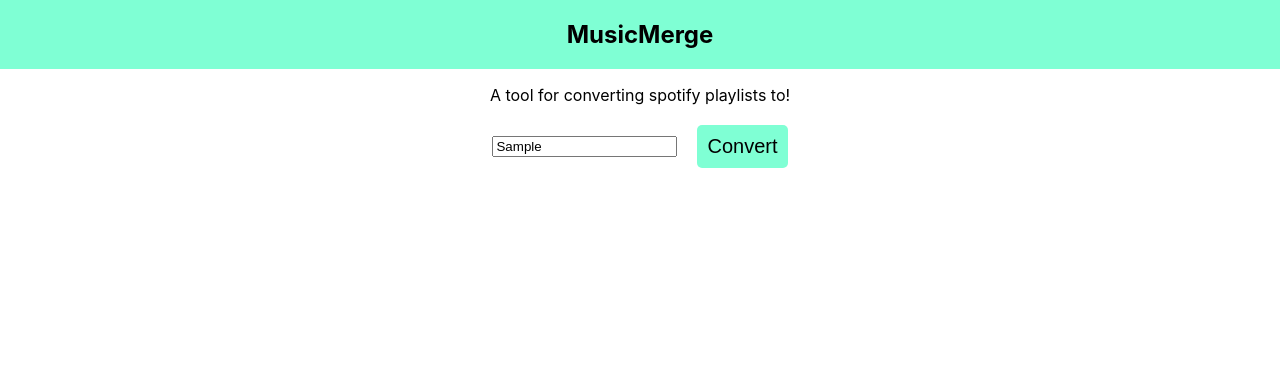
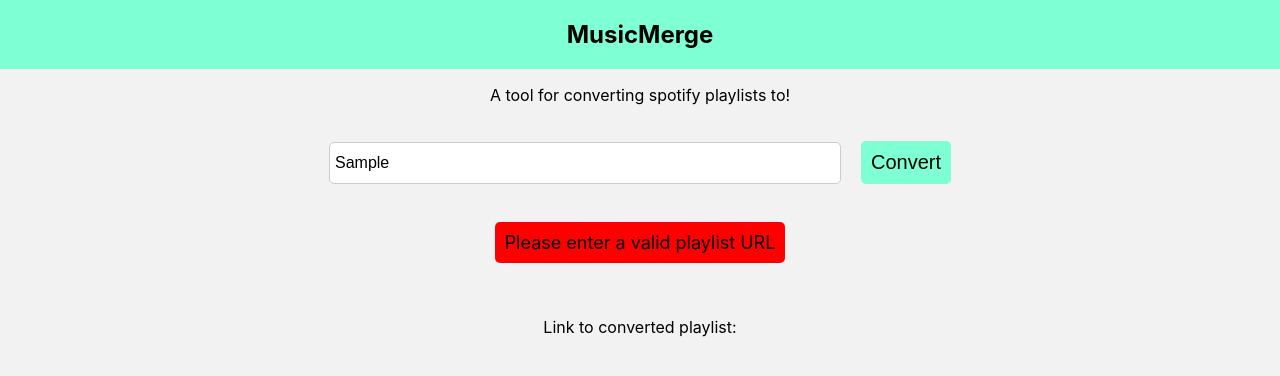
Before and after one commit to Geekenex/MusicMerge, a React (Create React App) app: page / in a window 1280 px wide. Both pictures are taken after typing "Sample" into the empty fields and a click on the button "Convert". Shown: the top 376 px of the page. Built offline with nearby package versions, Linux system fonts and the light colour scheme.

Commit message:
Animation and message for input validation

```diff
--- a/src/App.css
+++ b/src/App.css
@@ -4,10 +4,19 @@
   text-align: center;
   padding: 20px
 }
+.background {
+  background-color: #f2f2f2;
+  height: 100vh;
+  width: 100vw;
+  display: flex;
+  flex-direction: column;
+  align-items: center;
+}
+
 .description {
   text-align: center;
 }
-.input-container {
+.input-container, .output-container {
   display: flex;
   justify-content: center;
   align-items: center;
@@ -24,4 +33,40 @@
 }
 .convert-button:hover {
   background-color: #00b3b3;
+  transition: 0.3s;
 }
+.playlist-input {
+  width: 500px;
+  height: 30px;
+  border-radius: 5px;
+  border: 1px solid #ccc;
+  padding: 5px;
+  font-size: 16px;
+}
+.playlist-input:focus {
+  outline: none;
+  border: 1px solid aquamarine;
+}
+.playlist-input::placeholder {
+  color: #ccc;
+}
+/*failing input message, animate in*/
+.playlist-fail {
+  color: black;
+  font-size: 18px;
+  background-color: red;
+  padding: 10px;
+  border-radius: 5px;
+  animation: zoom-in-out 0.4s ease-in-out;
+}
+@keyframes zoom-in-out {
+  0% {
+    transform: scale(0);
+  }
+  50% {
+    transform: scale(1.2);
+  }
+  100% {
+    transform: scale(1);
+  }
+}
--- a/src/App.js
+++ b/src/App.js
@@ -3,31 +3,43 @@ import './App.css';
 
 function App() {
   const playlistURL = useRef('');
+  const [playlistInputError, setPlaylistInputError] = useState(false);
 
   function handleURLInput(e){
     console.log(playlistURL.current.value);
 
     if (playlistURL.current.value.startsWith("https://open.spotify.com/playlist")){
       console.log("do a url request");
+      setPlaylistInputError(false);
     }
-    else
+    else {
       console.log("throw an error");
+      setPlaylistInputError(true);
+    }
   }
 
 
   return (
     <div className="App">
         <h2 className='header'>MusicMerge</h2>
+        <div className='background'>
         <p className='description'>
           A tool for converting spotify playlists to!
         </p>
         <div className='input-container'>
-          <input className='spotify-input' type='text' ref={playlistURL} placeholder='Spotify Playlist URL' />
+          <input className='playlist-input' type='text' ref={playlistURL} placeholder='Spotify Playlist URL' />
           <button className='convert-button' onClick={handleURLInput}>Convert</button>
         </div>
+        {playlistInputError ? <p className='playlist-fail'>Please enter a valid playlist URL</p> : null}
 
+        <div className='output-container'>
+          <p className='output'>Link to converted playlist:</p>
+        </div>
+    </div>
     </div>
   );
 }
 
+
+
 export default App;
```
